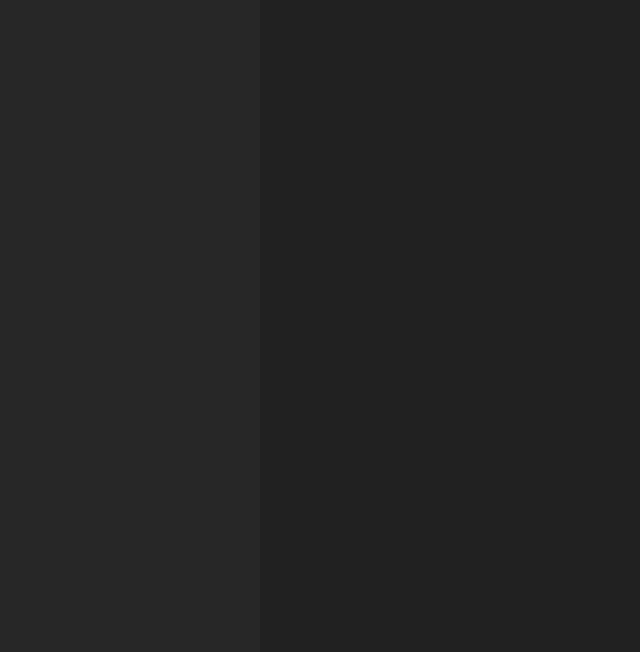
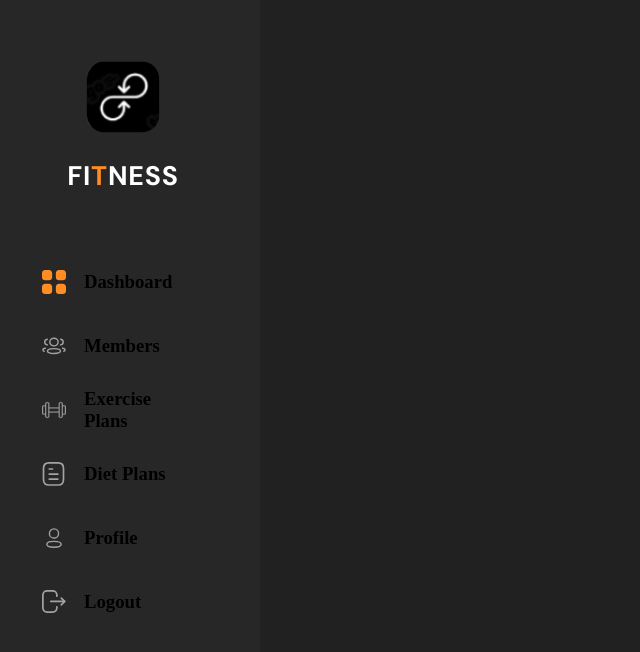
Before and after one commit to AmitxParmar/FIBO-Assignment, a React (Vite) app: page / in a window 1280 px wide. Shown: the top 652 px of the page, without its empty margins (0-640 px from the left). Built offline with nearby package versions, Linux system fonts and the light colour scheme.

Commit message:
add; constants, did: login and sidebar structure

```diff
--- a/src/App.jsx
+++ b/src/App.jsx
@@ -1,5 +1,5 @@
 import { BrowserRouter as Router, Routes, Route } from "react-router-dom";
-import { Dashboard, Login, Register } from './pages';
+import { Dashboard, Login } from './pages';
 
 
 function App() {
@@ -8,7 +8,6 @@ function App() {
       <Routes>
         <Route path="/" element={<Dashboard />} />
         <Route path="/login" element={<Login />} />
-        <Route path="/register" element={<Register />} />
       </Routes>
     </Router>
   )
--- a/src/assets/index.js
+++ b/src/assets/index.js
@@ -2,8 +2,9 @@ import dashboard from './dashboard.svg'
 import dietPlans from './dietPlans.svg'
 import logout from './logout.svg'
 import plans from './plans.svg'
-import members from './dashboard.svg'
+import members from './members.svg'
 import profile from './profile.svg'
+import navLogo from './navLogo.svg'
 
 export {
     dashboard,
@@ -12,4 +13,5 @@ export {
     plans,
     members,
     profile,
+    navLogo,
 }
--- a/src/components/Sidebar/Sidebar.jsx
+++ b/src/components/Sidebar/Sidebar.jsx
@@ -1,12 +1,32 @@
-import React from 'react'
+import { useState } from 'react'
 import styles from './sidebar.module.css'
 
+import { navLogo } from '../../assets/index'
+import { nav_links } from '../../constants'
+import { Link } from 'react-router-dom'
+
 const Sidebar = () => {
+    const [active, setActive] = useState("dashboard");
+
     return (
         <div className={styles.container}>
-            <img src="" />
-        </div>
-    )
+            <div className={styles.items}>
+                <div className={styles.logos}>
+                    <img src={navLogo} className={styles.logo} />
+                    <h2>fi<span>t</span>ness</h2>
+                </div>
+
+                <ul className={styles.nav_links}>
+                    {nav_links.map(({ id, name, icon, path }) => (
+                        <li key={id} onClick={() => setActive(name)} className={styles.nav_item}>
+                            <img src={icon} />
+                            <h3>{name}</h3>
+                        </li>
+                    ))}
+                </ul>
+            </div>
+        </div >
+    );
 }
 
-export default Sidebar
+export default Sidebar;
--- a/src/components/Sidebar/sidebar.module.css
+++ b/src/components/Sidebar/sidebar.module.css
@@ -4,6 +4,145 @@
   height: 100dvh;
   left: 0px;
   top: 0px;
+  overflow: hidden;
 
   background: #272727;
 }
+/* Items inside main sidebar container */
+.container > .items {
+  display: flex;
+  flex-direction: column;
+  align-items: center;
+  padding: 0px;
+  gap: 82px;
+
+  position: absolute;
+  width: 162px;
+  height: 551px;
+  left: 42px;
+  top: 63px;
+}
+
+.logos {
+  display: flex;
+  flex-direction: column;
+  justify-content: center;
+  align-items: center;
+  padding: 0px;
+  gap: 28px;
+
+  width: 123px;
+  height: 125px;
+  /* Inside auto layout */
+  flex: none;
+  order: 0;
+  flex-grow: 0;
+}
+
+/* FITNESS LOGO INSIDE LOGOS CONTAINER */
+
+.logos > h2 {
+  font-family: "DM Sans";
+  font-style: normal;
+  font-weight: 700;
+  font-size: 26.88px;
+  line-height: 30px;
+  /* or 113% */
+
+  display: flex;
+  align-items: center;
+  text-align: center;
+  letter-spacing: 0.03em;
+  text-transform: uppercase;
+
+  color: #ffffff;
+
+  /* Inside auto layout */
+
+  flex: none;
+  order: 1;
+  flex-grow: 0;
+}
+/* FITNESS TEXT LOGO */
+.logos > h2 > span {
+  color: #ff8d24;
+}
+
+.logos > img {
+  width: 74.25px;
+  height: 72px;
+
+  border-radius: 16.875px;
+
+  flex: none;
+  order: 0;
+  flex-grow: 0;
+}
+
+.nav_links {
+  display: flex;
+  flex-direction: column;
+  align-items: flex-start;
+  padding: 0px;
+  gap: 40px;
+
+  width: 162px;
+  height: 344px;
+  /* Inside auto layout */
+  flex: none;
+  order: 1;
+  flex-grow: 0;
+}
+
+.nav_item {
+  display: flex;
+  flex-direction: row;
+  align-items: center;
+  padding: 0px;
+  gap: 18px;
+
+  width: 135px;
+  height: 24px;
+  /* Inside auto layout */
+  flex: none;
+  order: 0;
+  flex-grow: 0;
+}
+
+/* nav logos */
+.nav_item > img {
+  width: 24px;
+  height: 24px;
+  /* Inside auto layout */
+  flex: none;
+  order: 0;
+  flex-grow: 0;
+}
+/* nav link titles */
+.nav-item > h3 {
+  width: 120px;
+  height: 23px;
+
+  font-family: "DM Sans";
+  font-style: normal;
+  font-weight: 400;
+  font-size: 18px;
+  line-height: 23px;
+  text-align: center;
+  letter-spacing: 0.01em;
+
+  color: #a3a3a3;
+
+  /* Inside auto layout */
+
+  flex: none;
+  order: 1;
+  flex-grow: 0;
+}
+
+/* Style Active Link */
+/* .nav_links > li.active {
+  color: #ff8d24;
+  font-weight: 700;
+}
+ */
--- a/src/constants.js
+++ b/src/constants.js
@@ -1,27 +1,39 @@
-import { dashboard, dietPlans } from './assets'
-const nav_link = [
+import { plans } from './assets'
+import { dashboard, dietPlans, members, logout, profile } from './assets'
+export const nav_links = [
     {
+        id: '23d23',
         name: "Dashboard",
-        icon: dashboard
+        icon: dashboard,
+        path: "/"
     },
     {
-        name: "Dashboard",
-        icon: dashboard
+        id: '234vc',
+        name: "Members",
+        icon: members,
+        path: "/members"
     },
     {
-        name: "Dashboard",
-        icon: dashboard
+        id: '23asd3d23',
+        name: "Exercise Plans",
+        icon: plans,
+        path: "/exercise-plans"
     },
     {
-        name: "Dashboard",
-        icon: dashboard
+        id: '23vg5d23',
+        name: "Diet Plans",
+        icon: dietPlans,
+        path: "/diet-plans"
     },
     {
-        name: "Dashboard",
-        icon: dashboard
+        id: 'c4d23',
+        name: "Profile",
+        icon: profile,
+        path: "/profile/:id"
     },
     {
-        name: "Dashboard",
-        icon: dashboard
+        id: 'xq9wb8',
+        name: "Logout",
+        icon: logout
     },
 ]
--- a/src/index.css
+++ b/src/index.css
@@ -1,3 +1,4 @@
+@import url("https://fonts.googleapis.com/css2?family=DM+Sans:wght@400;500;700&family=Noto+Sans:wght@400;600&display=swap");
 :root {
   font-synthesis: none;
   text-rendering: optimizeLegibility;
@@ -12,4 +13,13 @@
   margin: 0;
   padding: 0;
   box-sizing: border-box;
+  border: 0;
+  outline: 0;
+  list-style: none;
+  text-decoration: none;
 }
+input[type="number"]::-webkit-inner-spin-button,
+input[type="number"]::-webkit-outer-spin-button {
+  -webkit-appearance: none;
+  margin: 0;
+}
--- a/src/pages/Login.jsx
+++ b/src/pages/Login.jsx
@@ -1,9 +1,29 @@
 import React from 'react'
 import styles from './styles/Login.module.css'
+import loginHero from '../assets/loginHero.png'
 
 const Login = () => {
-    return (
-        <div>Login</div>
+    return (<>
+        <div className={styles.container}>
+            <div className={styles.leftRect}>
+            </div>
+            <div className={styles.heroContainer}>
+                <img src={loginHero} />
+                <div className={styles.content}>
+                    <h3>Fitness Made Easy</h3>
+                    <p>
+                        FiBO helps you track your fitness goals, and manage your gyms, clients and branches in a one stop solution, saving you time and money!
+                    </p>
+                </div>
+            </div>
+            <div className={styles.loginContainer}>
+                <div className={styles.loginForm}>
+
+                    <input type='number' />
+                </div>
+            </div>
+        </div>
+    </>
     )
 }
 
--- a/src/pages/Register.jsx
+++ /dev/null
@@ -1,9 +0,0 @@
-import React from 'react'
-import styles from './styles/Register.module.css'
-const Register = () => {
-    return (
-        <div>Register</div>
-    )
-}
-
-export default Register
--- a/src/pages/index.js
+++ b/src/pages/index.js
@@ -1,9 +1,7 @@
 import Dashboard from "./Dashboard";
 import Login from "./Login";
-import Register from "./Register";
 
 export {
     Dashboard,
     Login,
-    Register
 }
--- a/src/pages/styles/login.module.css
+++ b/src/pages/styles/login.module.css
@@ -0,0 +1,148 @@
+.leftRect {
+  position: absolute;
+  width: 689px;
+  height: 100%;
+  left: 0px;
+  top: 0px;
+
+  background: #272727;
+}
+
+.container {
+  position: relative;
+  width: 100vw;
+  height: 100vh;
+  overflow: hidden;
+
+  background: #212121;
+}
+
+.heroContainer {
+  display: flex;
+  flex-direction: column;
+  align-items: center;
+  padding: 0px;
+  gap: 110px;
+
+  position: absolute;
+  width: 473px;
+  height: 482px;
+  left: 108px;
+  top: 219px;
+}
+
+.heroContainer img {
+  width: 345px;
+  height: 230px;
+
+  background: url(image.png);
+  border-radius: 12px;
+
+  /* Inside auto layout */
+
+  flex: none;
+  order: 0;
+  flex-grow: 0;
+}
+
+.content {
+  /* Auto layout */
+
+  display: flex;
+  flex-direction: column;
+  align-items: center;
+  padding: 0px;
+  gap: 32px;
+
+  width: 473px;
+  height: 142px;
+
+  /* Inside auto layout */
+
+  flex: none;
+  order: 1;
+  flex-grow: 0;
+}
+
+.content > h3 {
+  width: 264px;
+  height: 20px;
+
+  font-family: "DM Sans";
+  font-style: normal;
+  font-weight: 500;
+  font-size: 28px;
+  line-height: 20px;
+  /* identical to box height, or 71% */
+
+  text-align: center;
+
+  color: #ffffff;
+
+  /* Inside auto layout */
+
+  flex: none;
+  order: 0;
+  flex-grow: 0;
+}
+
+.content > p {
+  width: 473px;
+  height: 90px;
+
+  font-family: "DM Sans";
+  font-style: normal;
+  font-weight: 500;
+  font-size: 16px;
+  line-height: 30px;
+  /* or 188% */
+
+  text-align: center;
+  letter-spacing: 0.01em;
+
+  color: #ffffff;
+
+  /* Inside auto layout */
+
+  flex: none;
+  order: 1;
+  flex-grow: 0;
+}
+
+/* Login styles */
+.loginContainer {
+  display: flex;
+  flex-direction: column;
+  align-items: center;
+  padding: 0px;
+  gap: 105px;
+
+  position: absolute;
+  width: 355px;
+  height: 600.92px;
+  left: 826px;
+  top: 117px;
+}
+
+.loginContainer > input {
+  width: 355px;
+  height: 50px;
+  flex: none;
+  order: 0;
+  flex-grow: 0;
+  color: green;
+}
+
+.loginForm {
+  display: flex;
+  flex-direction: column;
+  align-items: center;
+  padding: 0px;
+  gap: 76px;
+  width: 355px;
+  height: 450.92px;
+  /* Inside auto layout */
+  flex: none;
+  order: 1;
+  flex-grow: 0;
+}
```
Also changed, not shown: src/assets/loginHero.png (added), src/assets/navLogo.svg (added), src/context/user_context.jsx (added).
